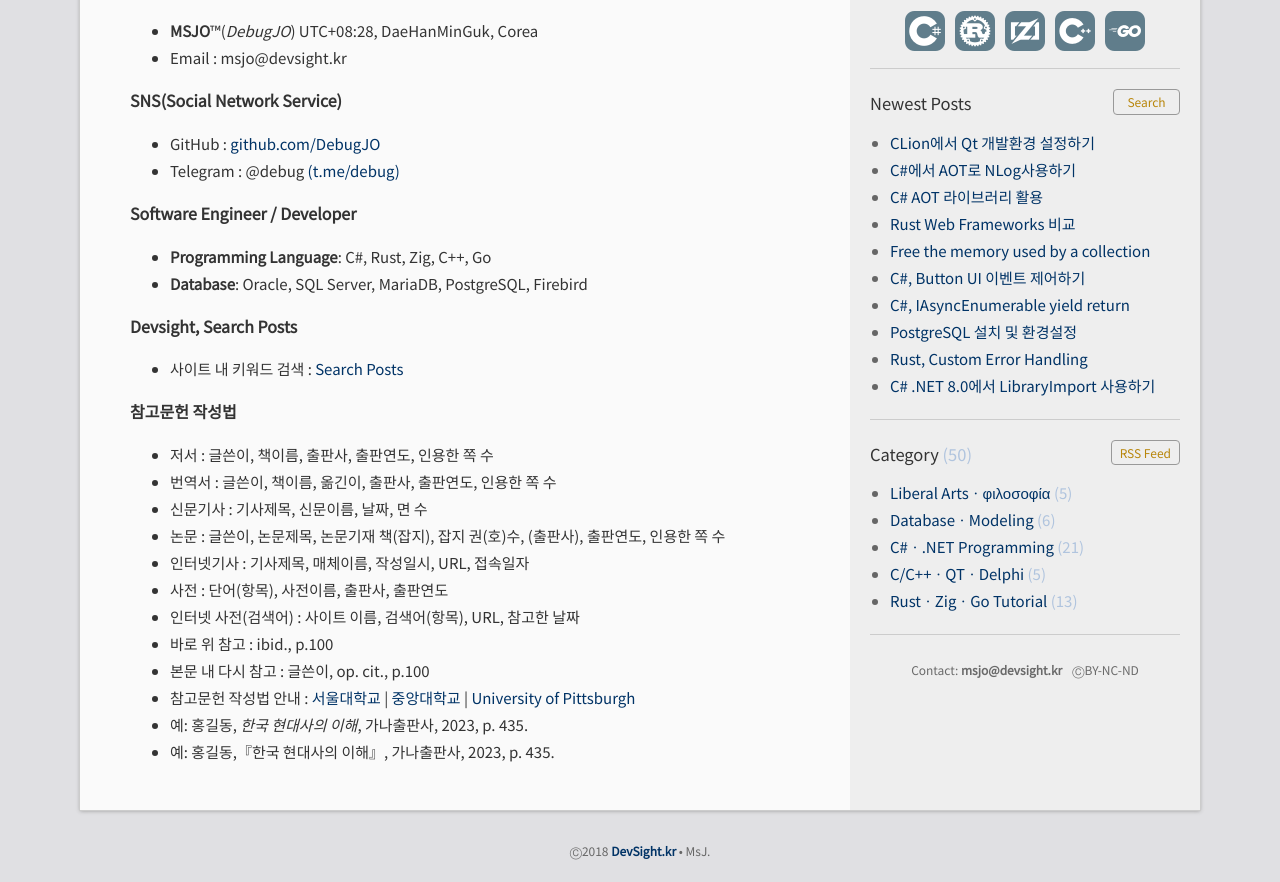
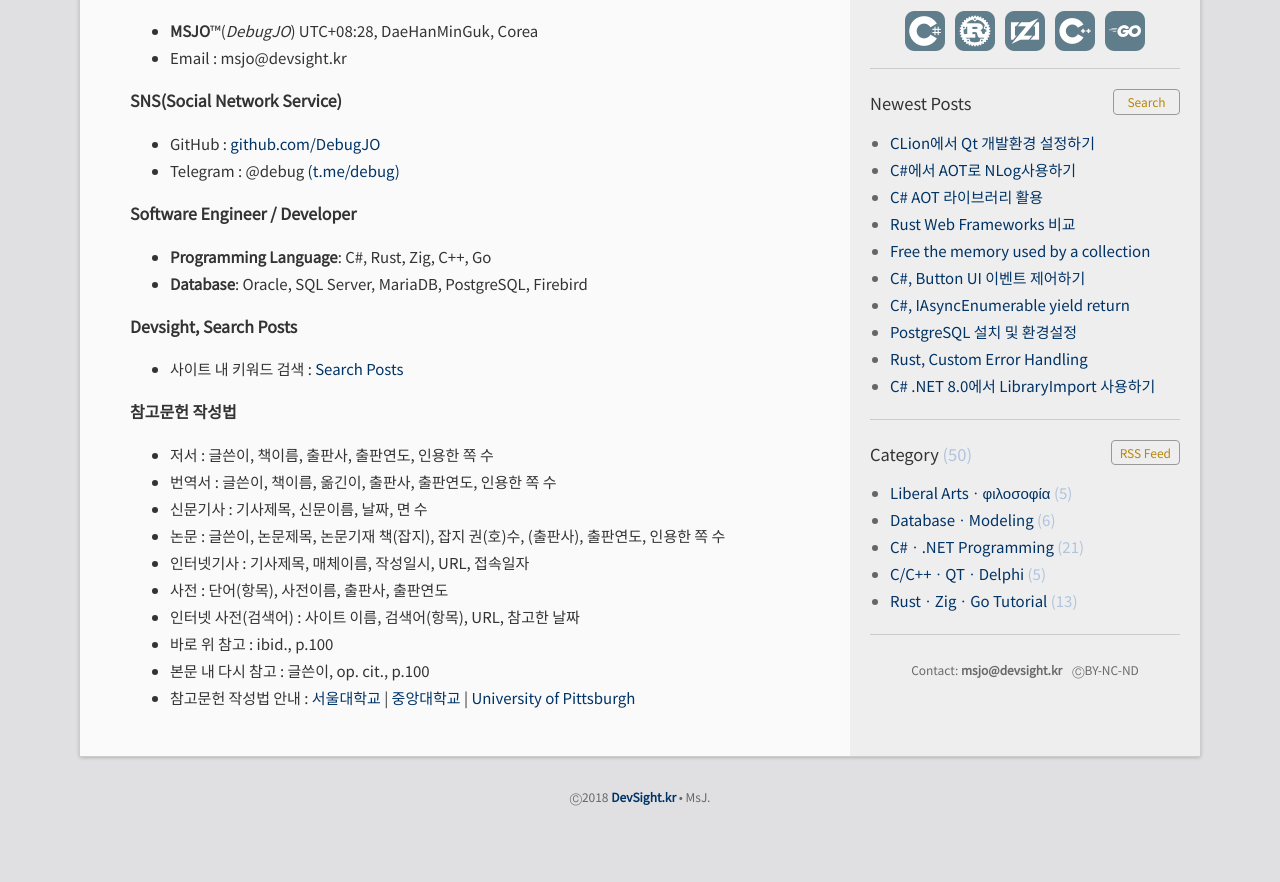
Before and after one commit to DebugJO/rustlang, a Jekyll site: the page built from about.md, in a window 1280 px wide, cut to the strip 304-1186 px from the top of the page. Built offline with Jekyll 4.4.1, drawn with Linux system fonts in a browser that asks for light colours; after the commit the page ends 1132 px from its top, so only the background shows below that.

Commit message:
Update about.md

```diff
--- a/about.md
+++ b/about.md
@@ -33,5 +33,3 @@ Thank you for visiting our website. Please do not hesitate to contact me with an
 * 바로 위 참고 : ibid., p.100
 * 본문 내 다시 참고 : 글쓴이, op. cit., p.100
 * 참고문헌 작성법 안내 : [서울대학교](https://libguide.snu.ac.kr/c.php?g=321609&p=2151776) \| [중앙대학교](https://researchguide.cau.ac.kr/citation) \| [University of Pittsburgh](https://pitt.libguides.com/citationhelp)
-* 예: 홍길동, *한국 현대사의 이해*, 가나출판사, 2023, p. 435.
-* 예: 홍길동,『한국 현대사의 이해』, 가나출판사, 2023, p. 435.
```
